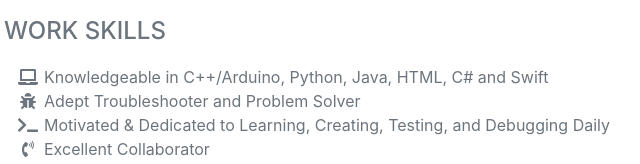
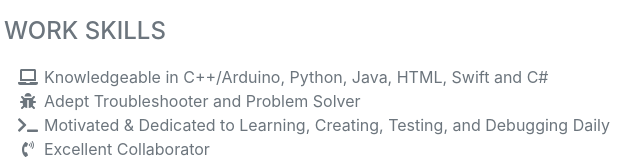
Before and after one commit to PeterDropulic/peterdropulic.github.io, a plain HTML site: page index.html in a window 1280 px wide. Shown: the part 1229-1393 px from the top of the page, 316-956 px from the left. Drawn offline with nearby package versions, Linux system fonts and the light colour scheme; a web font is replaced by a local one.

Commit message:
Update index.html

```diff
--- a/index.html
+++ b/index.html
@@ -76,7 +76,7 @@
                 <ul class="fa-ul mb-0">
                     <li>
                         <span class="fa-li"><i class="fas fa-laptop"></i></span>
-                        Knowledgeable in C++/Arduino, Python, Java, HTML, C# and Swift
+                        Knowledgeable in C++/Arduino, Python, Java, HTML, Swift and C#
                     </li>
                     <li>
                         <span class="fa-li"><i class="fas fa-bug"></i></span>
```
